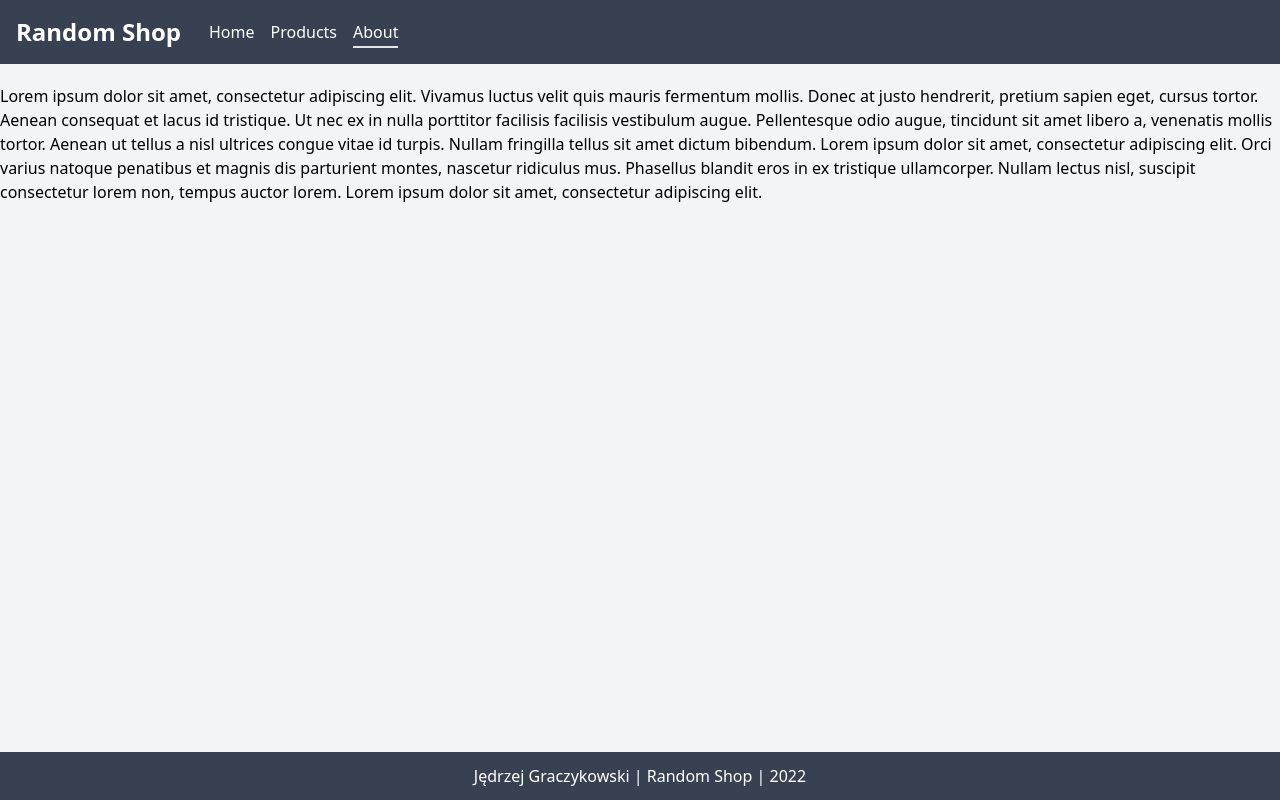
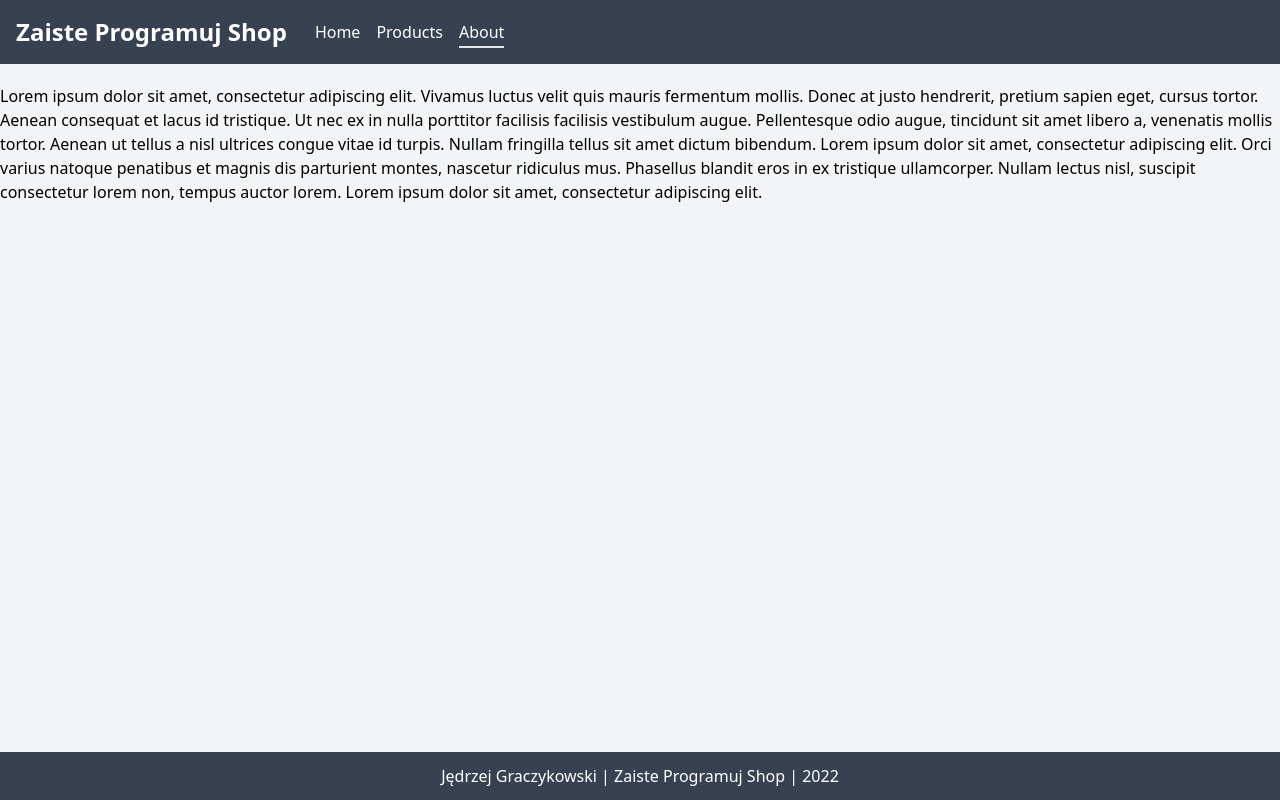
Before and after one commit to jedrzejgraczykowski/zaisteprogramuj-sklep, a Next.js app: page /about in a window 1280 px wide. Built offline with nearby package versions, Linux system fonts and the light colour scheme.

Commit message:
Initial approach to enhance SEO

```diff
--- a/app/components/ProductDetails.tsx
+++ b/app/components/ProductDetails.tsx
@@ -1,6 +1,7 @@
 import Image from "next/image";
 import { Rating } from "./Rating";
 import ReactMarkdown from "react-markdown";
+import Head from "next/head";
 
 export interface ProductDetails {
   id: number,
@@ -18,6 +19,10 @@ interface ProductProps {
 
 export const ProductDetails = ({ data }: ProductProps) => {
   return (
+    <>
+      <Head>
+        <title>{data.title}</title>
+      </Head>
       <div className="mt-5">
         <div className="flex flex-col">
           <div className="bg-white p-4">
@@ -40,5 +45,6 @@ export const ProductDetails = ({ data }: ProductProps) => {
           </div>
         </div>
       </div>
+    </>
   );
 };
--- a/app/components/layout/Footer.tsx
+++ b/app/components/layout/Footer.tsx
@@ -1,7 +1,7 @@
 const Footer = () => {
   return (
     <footer className="flex justify-center max-w-7xl mx-auto w-full bg-gray-700 text-white py-3">
-      Jędrzej Graczykowski | Random Shop | 2022
+      Jędrzej Graczykowski | Zaiste Programuj Shop | 2022
     </footer>
   );
 }
--- a/app/components/layout/Layout.tsx
+++ b/app/components/layout/Layout.tsx
@@ -1,3 +1,4 @@
+import Head from "next/head";
 import { ReactNode } from "react"
 import Footer from "./Footer"
 import Header from "./Header"
@@ -9,6 +10,10 @@ interface LayoutProps {
 export const Layout = ({ children }: LayoutProps) => {
   return (
     <div className="flex flex-col min-h-screen">
+      <Head>
+        <title>Zaiste Programuj Shop</title>
+        <meta name="description" content="Zaiste programuj shop -- description"></meta>
+      </Head>
       <Header />
       <div className="flex-grow max-w-7xl mx-auto my-5">{children}</div>
       <Footer />
--- a/app/components/layout/Logo.tsx
+++ b/app/components/layout/Logo.tsx
@@ -1,5 +1,5 @@
 export const Logo = () => {
   return (
-    <div className="mr-7 text-2xl font-extrabold">Random Shop</div>
+    <div className="mr-7 text-2xl font-extrabold">Zaiste Programuj Shop</div>
   );
 }
```
Lines whose indentation alone changed are shown as unchanged.
